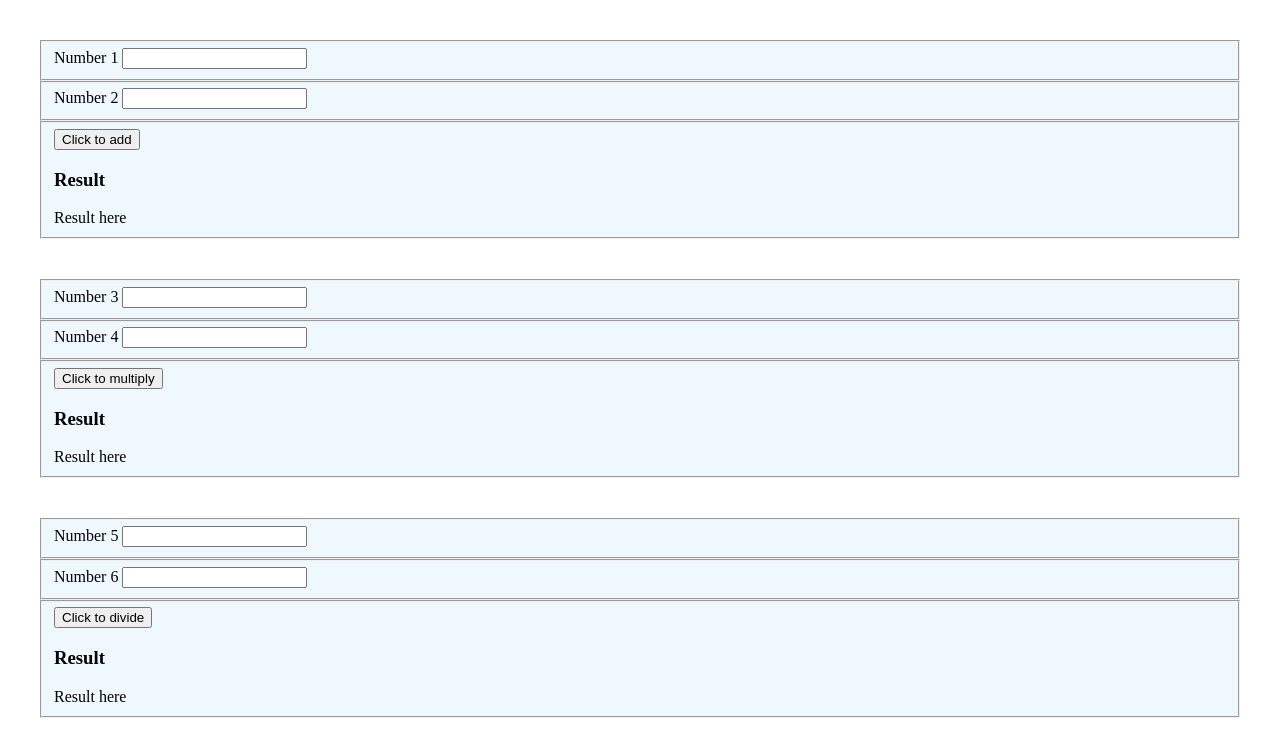
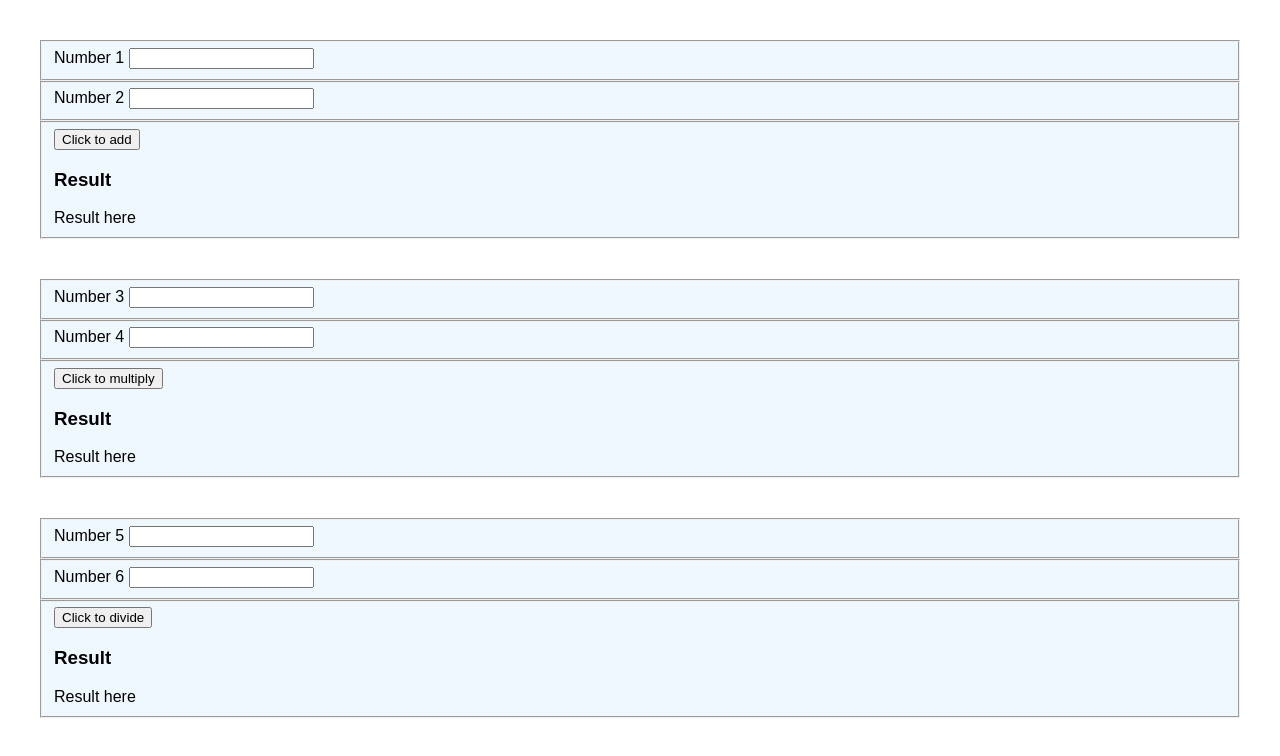
Before and after one commit to fengyilidw/FengYi_Li_wk_two_hw, a plain HTML site: page index.html in a window 1280 px wide. Shown: the top 756 px of the page. Drawn offline with Linux system fonts and the light colour scheme.

Commit message:
First commit

```diff
--- a/style.css
+++ b/style.css
@@ -2,7 +2,7 @@
 .form{margin-right: 30px;
     margin-left: 30px;
     margin-top: 40px;
-    font-family: Arial, Helvetica, ;
+    font-family:Arial, Helvetica, sans-serif;
 }
 
 fieldset{background-color:aliceblue;}
```
Also changed, not shown: FengYi-Li-week-two-hw.txt.
